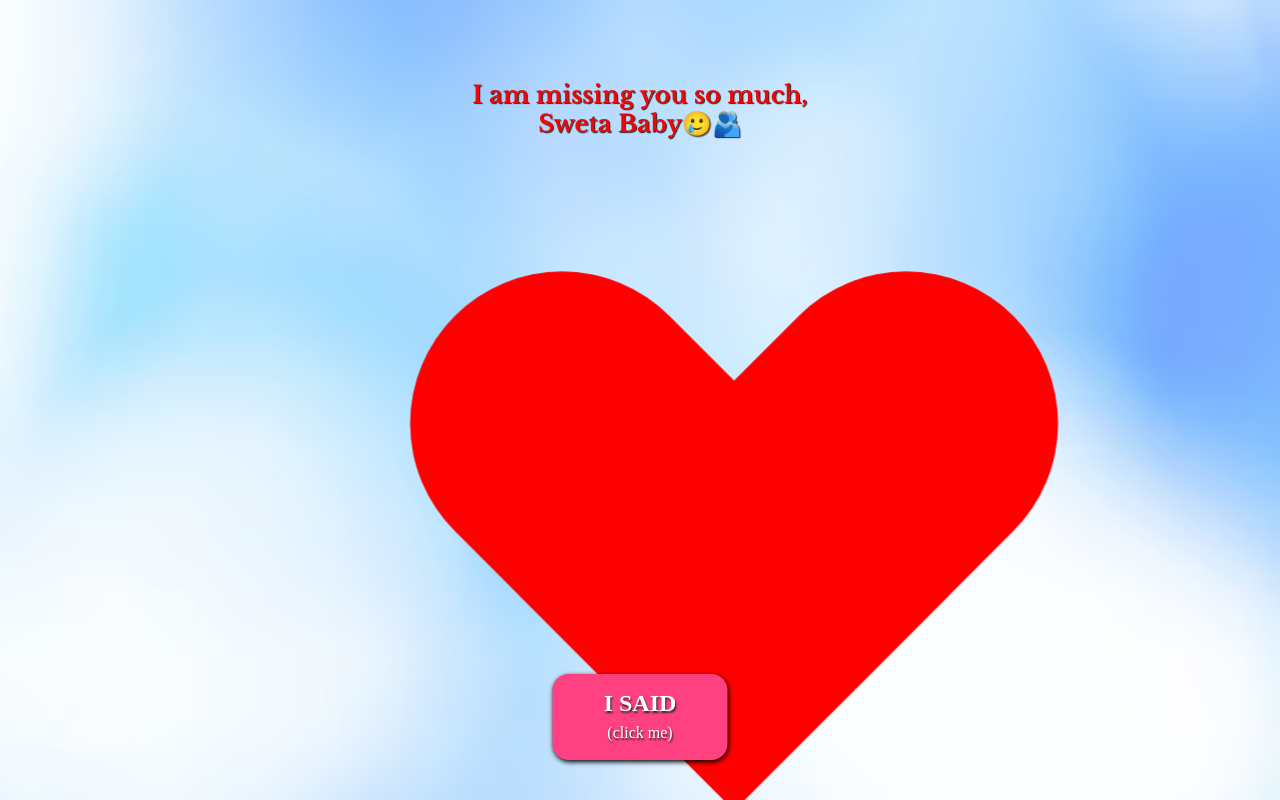
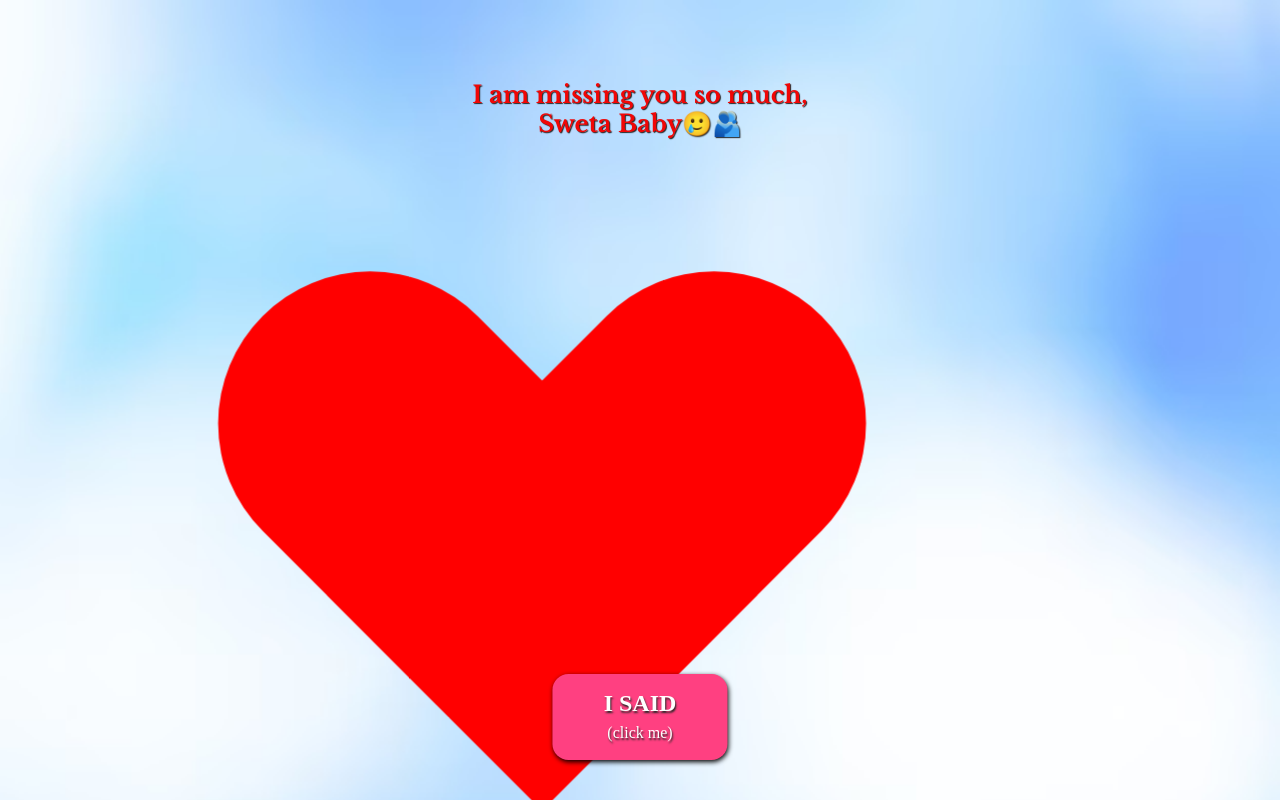
Before and after one commit to SourCandies69/Miss, a plain HTML site: page index.html in a window 1280 px wide. Drawn offline with nearby package versions, Linux system fonts and the light colour scheme.

Commit message:
Update index.html

```diff
--- a/index.html
+++ b/index.html
@@ -40,7 +40,7 @@
     .heart {
         position: fixed;
         top: 50%;
-        left: 45%;
+        left: 30%;
         transform: translate(-50%, -50%);
         width: 24vw; /* Increased size for mobile */
         height: 22.5vw; /* Increased size for mobile */
```
